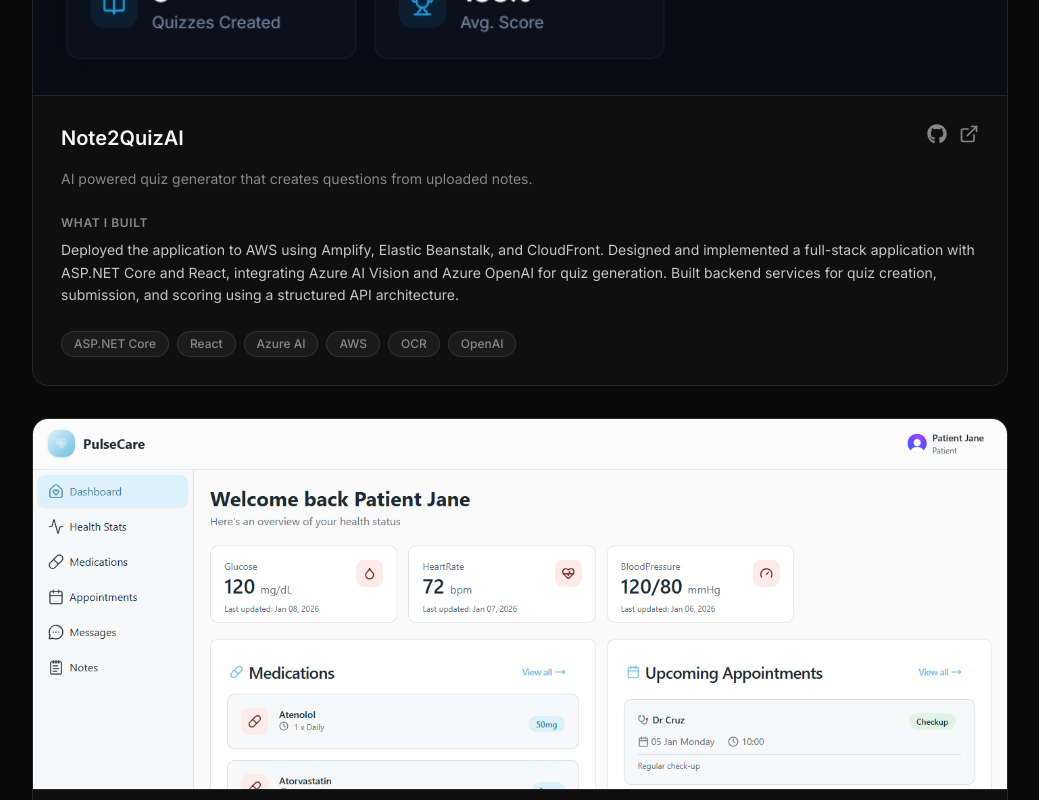
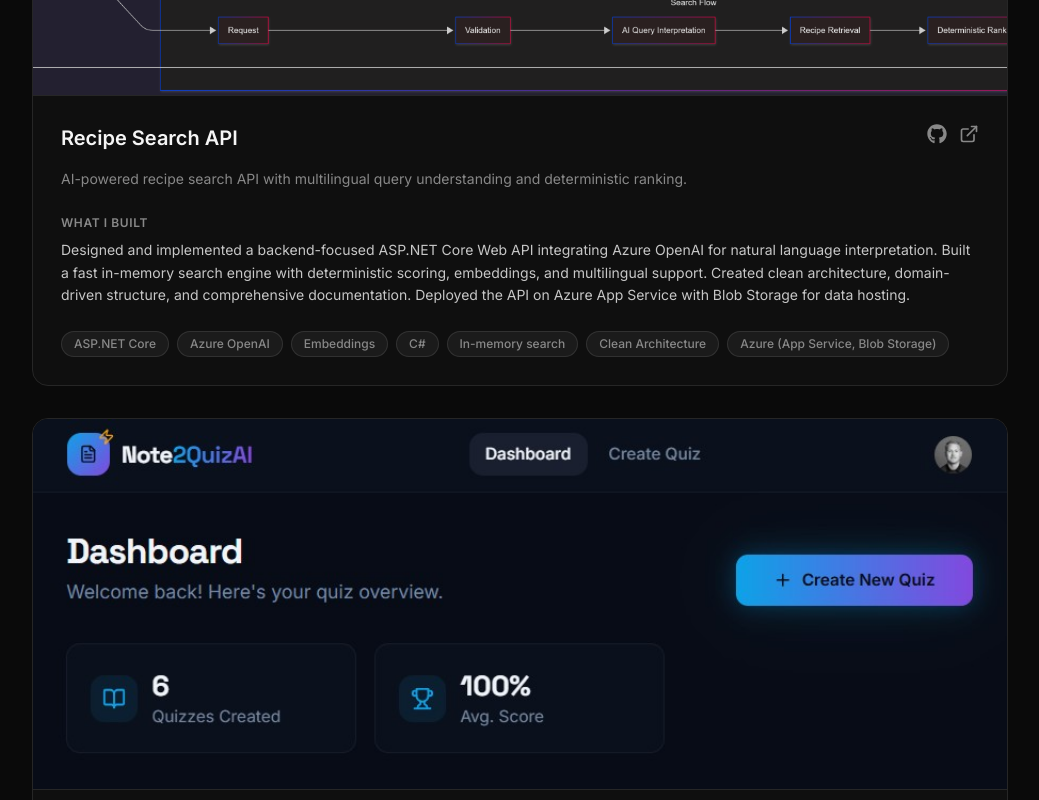
Before and after one commit to johanjaners/johan-portfolio, a React (Vite) app: page / in a window 1280 px wide. Shown: the part 2240-3040 px from the top of the page, without its empty margins (120-1159 px from the left). Built offline with nearby package versions, Linux system fonts and the light colour scheme.

Commit message:
feat: add Recipe Search API project details to the portfolio

```diff
--- a/src/App.tsx
+++ b/src/App.tsx
@@ -27,6 +27,9 @@
     email: "mailto:johanjaners@gmail.com",
   },
   projects: {
+    recipeSearchApiGithub: "https://github.com/johanjaners/recipe-search-api",
+    recipeSearchApiLive: "https://recipe-search-api-a8cwexa9fag3fyg2.westeurope-01.azurewebsites.net/swagger",
+    recipeSearchApiImage: "/recipe-search-api.png",
     note2QuizAiGithub: "https://github.com/johanjaners/Note2QuizAI",
     note2QuizAiLive: "https://main.d2tidw0fafhzdw.amplifyapp.com",
     note2QuizAiImage: "/Note2QuizAI.jpg",
@@ -340,6 +343,15 @@
         <Section id="projects" title="Projects">
           <div className="grid grid-cols-1 gap-8">
             <ProjectCard
+              name="Recipe Search API"
+              image={LINKS.projects.recipeSearchApiImage}
+              summary="AI-powered recipe search API with multilingual query understanding and deterministic ranking."
+              whatIBuilt="Designed and implemented a backend-focused ASP.NET Core Web API integrating Azure OpenAI for natural language interpretation. Built a fast in-memory search engine with deterministic scoring, embeddings, and multilingual support. Created clean architecture, domain-driven structure, and comprehensive documentation. Deployed the API on Azure App Service with Blob Storage for data hosting."
+              tech={["ASP.NET Core", "Azure OpenAI", "Embeddings", "C#", "In-memory search", "Clean Architecture", "Azure (App Service, Blob Storage)"]}
+              github={LINKS.projects.recipeSearchApiGithub}
+              live={LINKS.projects.recipeSearchApiLive}
+            />
+            <ProjectCard
               name="Note2QuizAI"
               image={LINKS.projects.note2QuizAiImage}
               summary="AI powered quiz generator that creates questions from uploaded notes."
```
